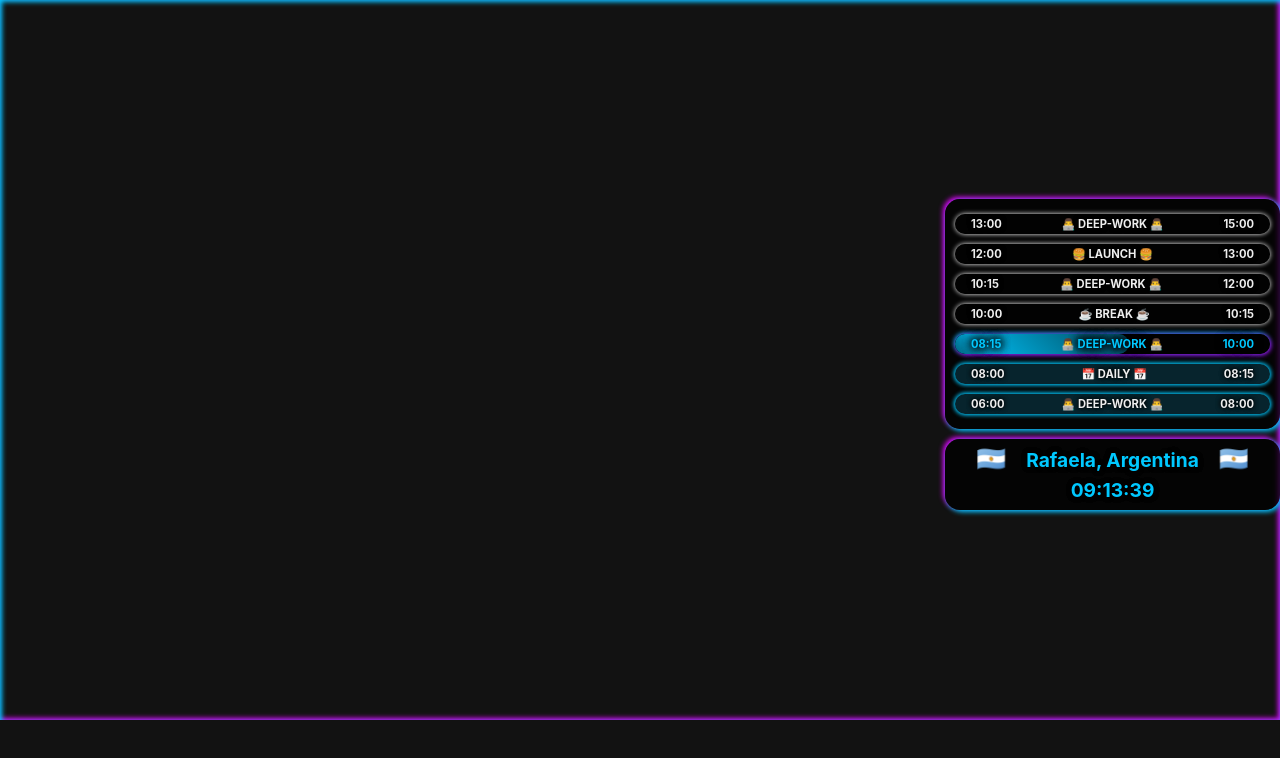
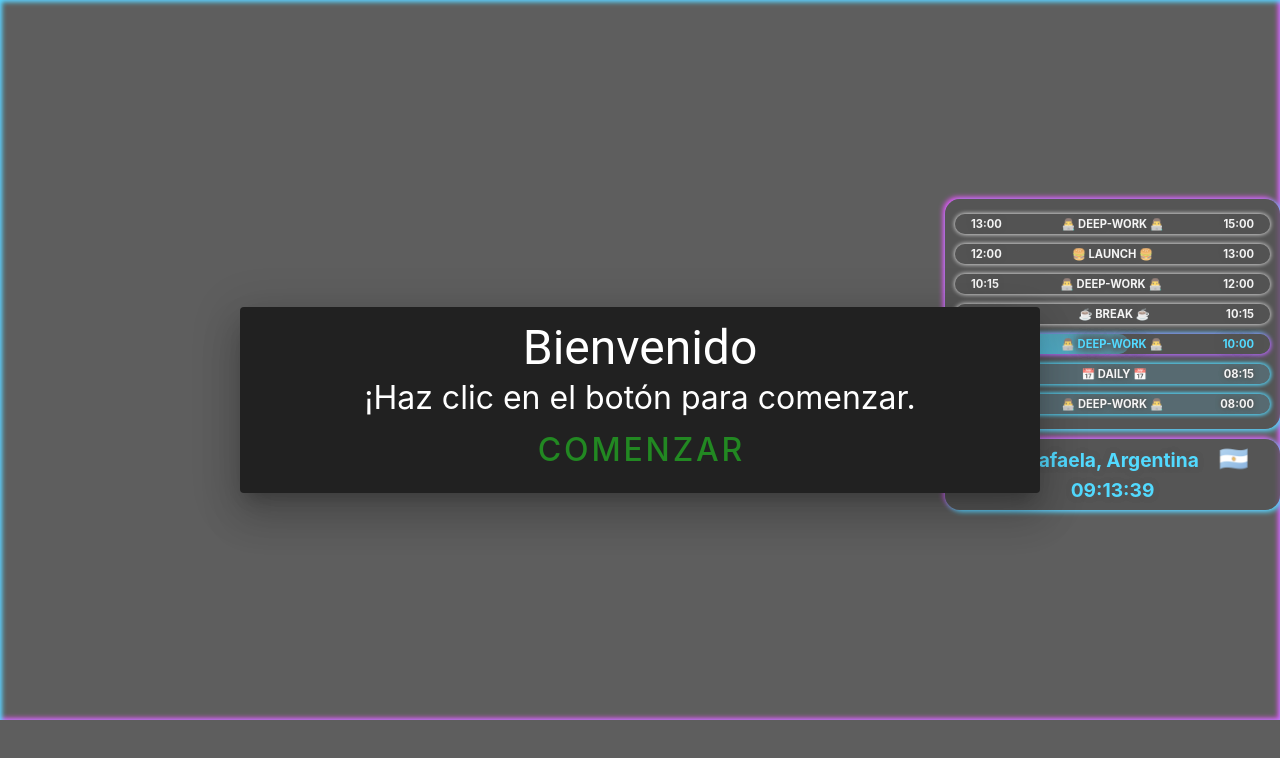
Before and after one commit to LucasJappert/twitch-extensions, a Vue app: page / in a window 1280 px wide. Shown: the top 758 px of the page. Built offline with nearby package versions, Linux system fonts and the light colour scheme.

Commit message:
minor fix

```diff
--- a/src/views/twitch/Schedule.vue
+++ b/src/views/twitch/Schedule.vue
@@ -1,6 +1,6 @@
 <template>
     <div class="schedule-container">
-        <!-- <user-welcome /> -->
+        <user-welcome />
         <div
             v-for="segment in segments"
             :key="segment.title"
```
